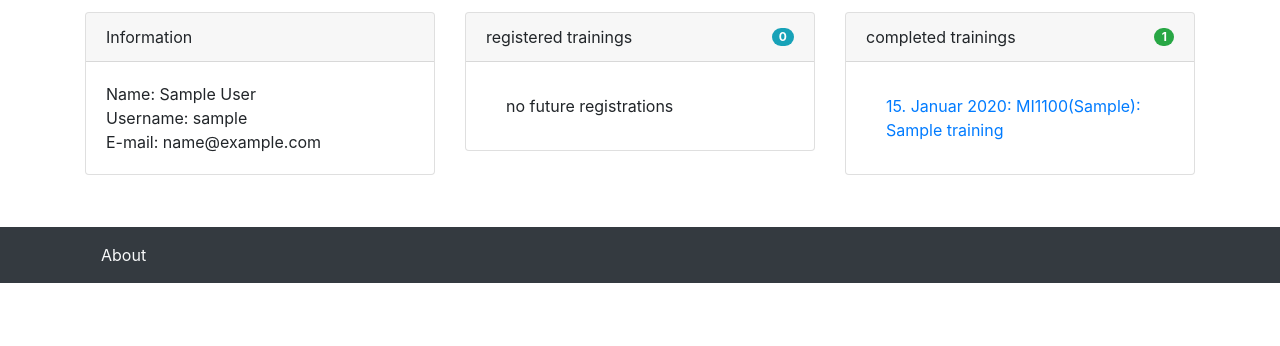
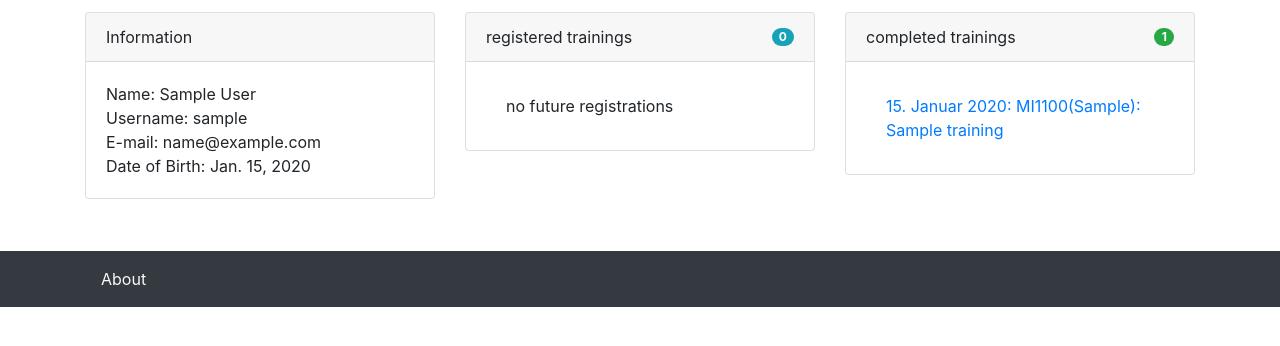
Before and after one commit to flkoch/training_planner, a Django app: page /account/ in a window 1280 px wide. Shown: the part 154-500 px from the top of the page. Run offline with Django 3.2, Linux system fonts and the light colour scheme; a user stored in the database is signed in; tables that the repository leaves empty hold one stand-in row (values such as "Sample post"); some libraries are stand-ins or nearby versions.

Commit message:
Display date of birth on user details page

```diff
--- a/training_planner/members/templates/members/details.html
+++ b/training_planner/members/templates/members/details.html
@@ -21,6 +21,7 @@
                     {% trans "Name" %}: {{page_user.name}}<br>
                     {% trans "Username" %}: {{page_user.username}}<br>
                     {% trans "E-mail" %}: {{page_user.email}}<br>
+                    {% trans "Date of Birth" %}: {{page_user.birth_date}}<br>
                     {% with groups=page_user.get_groups_locale %}
                         {% if groups|length > 0 %}
                             {% trans "Groups" %}:
```
